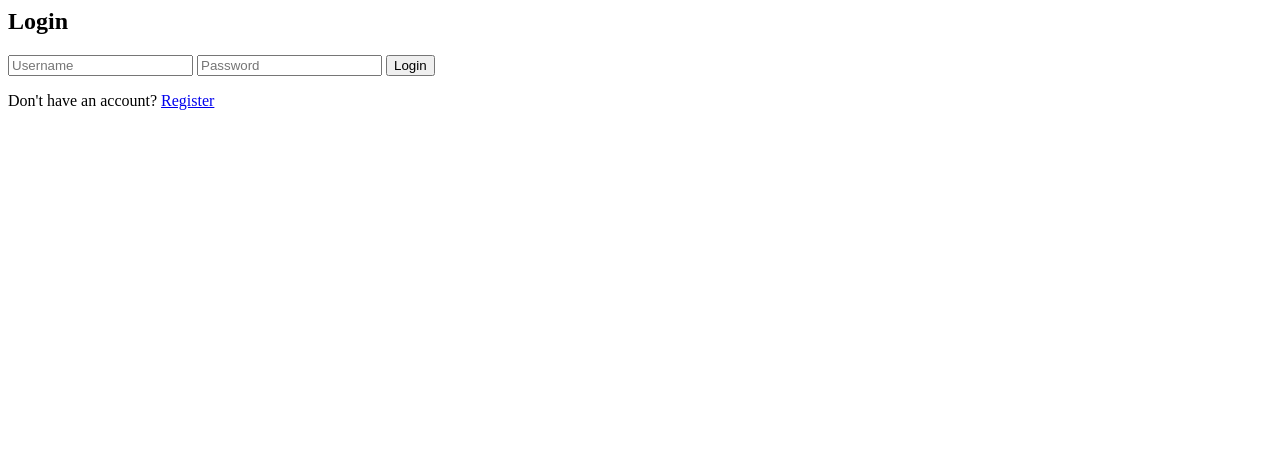
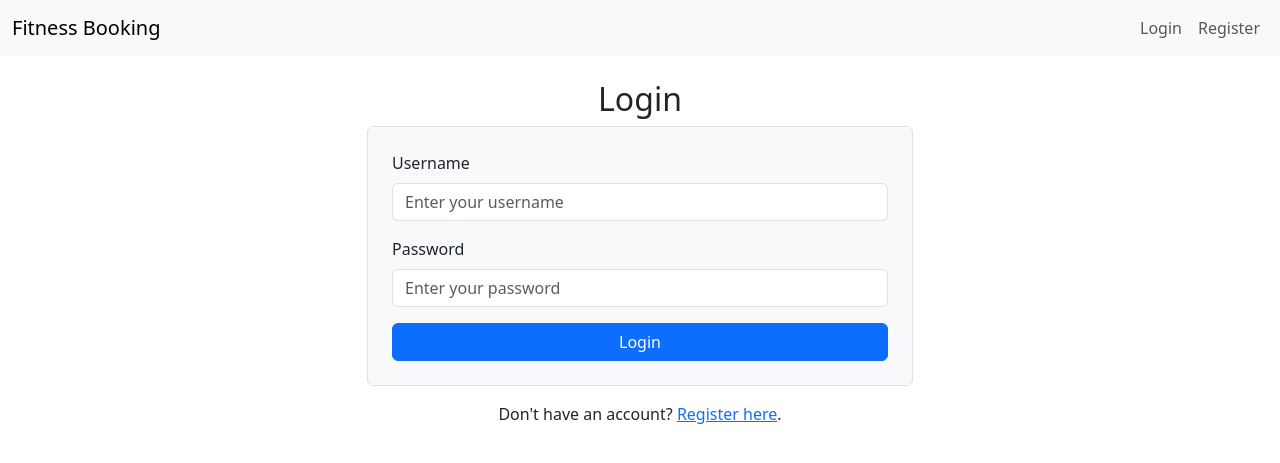
Before and after one commit to CynthiaUmuhire/Fitness-booking-system, a Django app: page /login in a window 1280 px wide. Shown: the top 463 px of the page. Run offline with Django 5.2, Linux system fonts and the light colour scheme.

Commit message:
logout functionality and styles

```diff
--- /dev/null
+++ b/booking/templates/booking/baseLayout.html
@@ -0,0 +1,55 @@
+<!DOCTYPE html>
+<html lang="en">
+<head>
+    <meta charset="UTF-8">
+    <meta name="viewport" content="width=device-width, initial-scale=1.0">
+    <title>{% block title %}Fitness Booking System{% endblock %}</title>
+    <link rel="stylesheet" href="https://cdn.jsdelivr.net/npm/bootstrap@5.3.0/dist/css/bootstrap.min.css">
+    <script>
+        // JavaScript to hide messages after 2 seconds
+        document.addEventListener("DOMContentLoaded", function () {
+            const messages = document.querySelector(".messages");
+            if (messages) {
+                setTimeout(() => {
+                    messages.style.display = "none";
+                }, 2000); // 2000ms = 2 seconds
+            }
+        });
+    </script>
+</head>
+<body>
+    <nav class="navbar navbar-expand-lg navbar-light bg-light">
+        <div class="container-fluid">
+            <a class="navbar-brand" href="{% url 'class_list' %}">Fitness Booking</a>
+            <div class="collapse navbar-collapse">
+                <ul class="navbar-nav ms-auto">
+                    {% if user.is_authenticated %}
+                        <li class="nav-item">
+                            <a class="nav-link" href="{% url 'logout' %}">Logout</a>
+                        </li>
+                    {% else %}
+                        <li class="nav-item">
+                            <a class="nav-link" href="{% url 'login' %}">Login</a>
+                        </li>
+                        <li class="nav-item">
+                            <a class="nav-link" href="{% url 'register' %}">Register</a>
+                        </li>
+                    {% endif %}
+                </ul>
+            </div>
+        </div>
+    </nav>
+    <div class="container mt-4">
+        {% if messages %}
+            <div class="messages">
+                {% for message in messages %}
+                    <div class="alert alert-{{ message.tags }}">
+                        {{ message }}
+                    </div>
+                {% endfor %}
+            </div>
+        {% endif %}
+        {% block content %}{% endblock %}
+    </div>
+</body>
+</html>
--- a/booking/templates/booking/login.html
+++ b/booking/templates/booking/login.html
@@ -1,8 +1,26 @@
-<form method="post">
-    {% csrf_token %}
-    <h2>Login</h2>
-    <input type="text" name="username" placeholder="Username" required>
-    <input type="password" name="password" placeholder="Password" required>
-    <button type="submit">Login</button>
-</form>
-<p>Don't have an account? <a href="{% url 'register' %}">Register</a></p>
+{% extends "booking/baseLayout.html" %}
+
+{% block title %}Login{% endblock %}
+
+{% block content %}
+<div class="row justify-content-center">
+    <div class="col-md-6">
+        <h2 class="text-center">Login</h2>
+        <form method="POST" class="p-4 border rounded bg-light">
+            {% csrf_token %}
+            <div class="mb-3">
+                <label for="username" class="form-label">Username</label>
+                <input type="text" name="username" id="username" class="form-control" placeholder="Enter your username" required>
+            </div>
+            <div class="mb-3">
+                <label for="password" class="form-label">Password</label>
+                <input type="password" name="password" id="password" class="form-control" placeholder="Enter your password" required>
+            </div>
+            <button type="submit" class="btn btn-primary w-100">Login</button>
+        </form>
+        <p class="text-center mt-3">
+            Don't have an account? <a href="{% url 'register' %}">Register here</a>.
+        </p>
+    </div>
+</div>
+{% endblock %}
--- a/booking/views.py
+++ b/booking/views.py
@@ -55,3 +55,9 @@ def join_class(request, class_id):
         send_mail(subject, message,'c.umuhire@alustudent.com', recipient_list)
 
     return redirect("class_list")
+
+
+def logout_view(request):
+    logout(request)
+    messages.success(request, "You have been logged out successfully.")
+    return redirect("login")  # Redirect to the login page after logout
--- a/fitness_booking_system/urls.py
+++ b/fitness_booking_system/urls.py
@@ -16,13 +16,14 @@ Including another URLconf
 """
 from django.contrib import admin
 from django.urls import include, path
-from booking.views import register, user_login, fitness_list, join_class
+from booking.views import register, user_login, fitness_list, join_class, logout_view
 
 
 
 urlpatterns = [
     path('admin/', admin.site.urls),
     path('login', user_login, name="login"),
+    path('logout/', logout_view, name='logout'),
     path("register/", register, name="register"),
     path("fitness-classes/", fitness_list, name="class_list"),
     path("join-class/<int:class_id>/", join_class, name="join_class")
```
Also changed, not shown: booking/templates/booking/fitness_Classes.html (+6 -35 lines), booking/templates/booking/register.html (+19 -7 lines).
